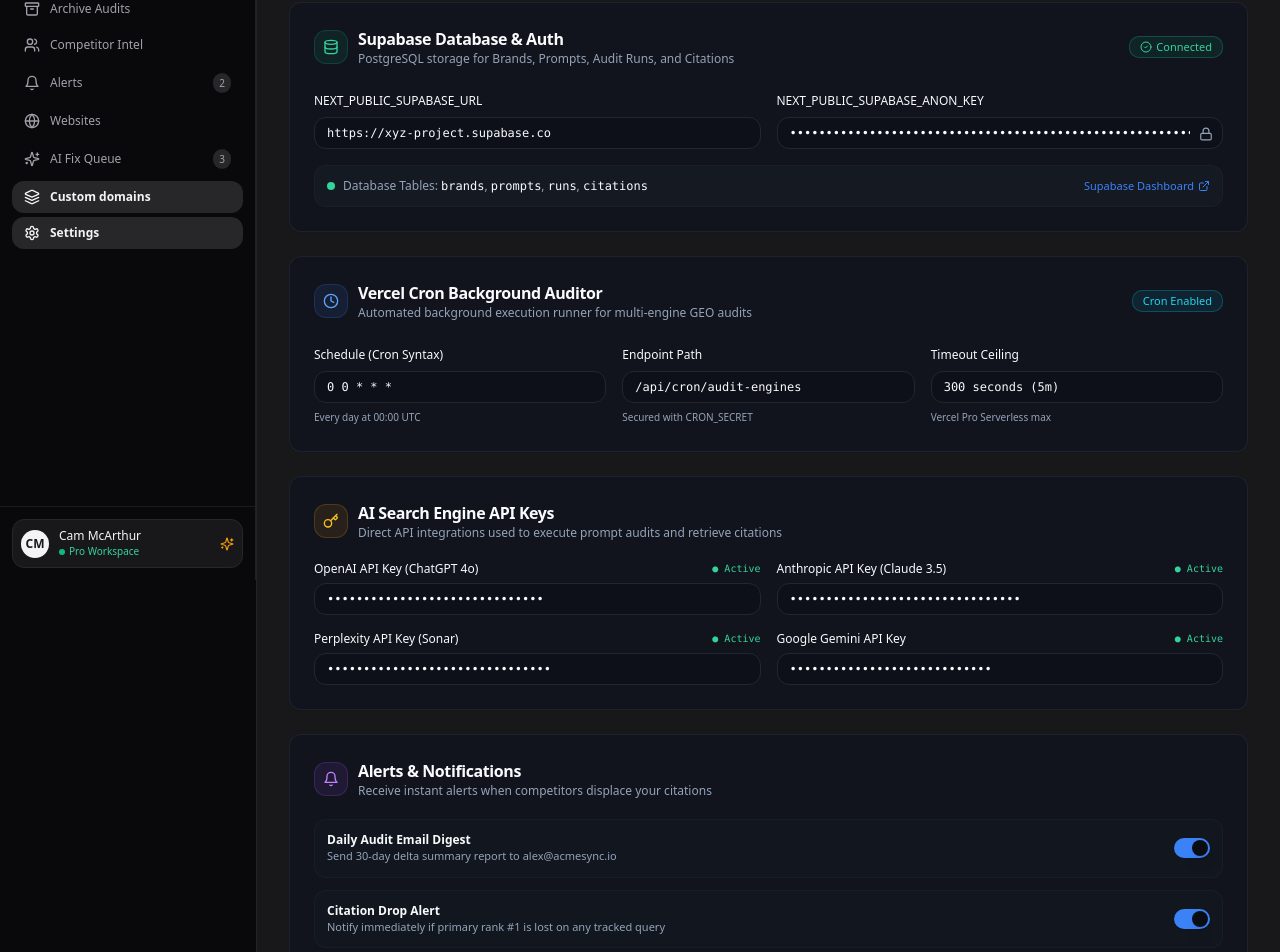
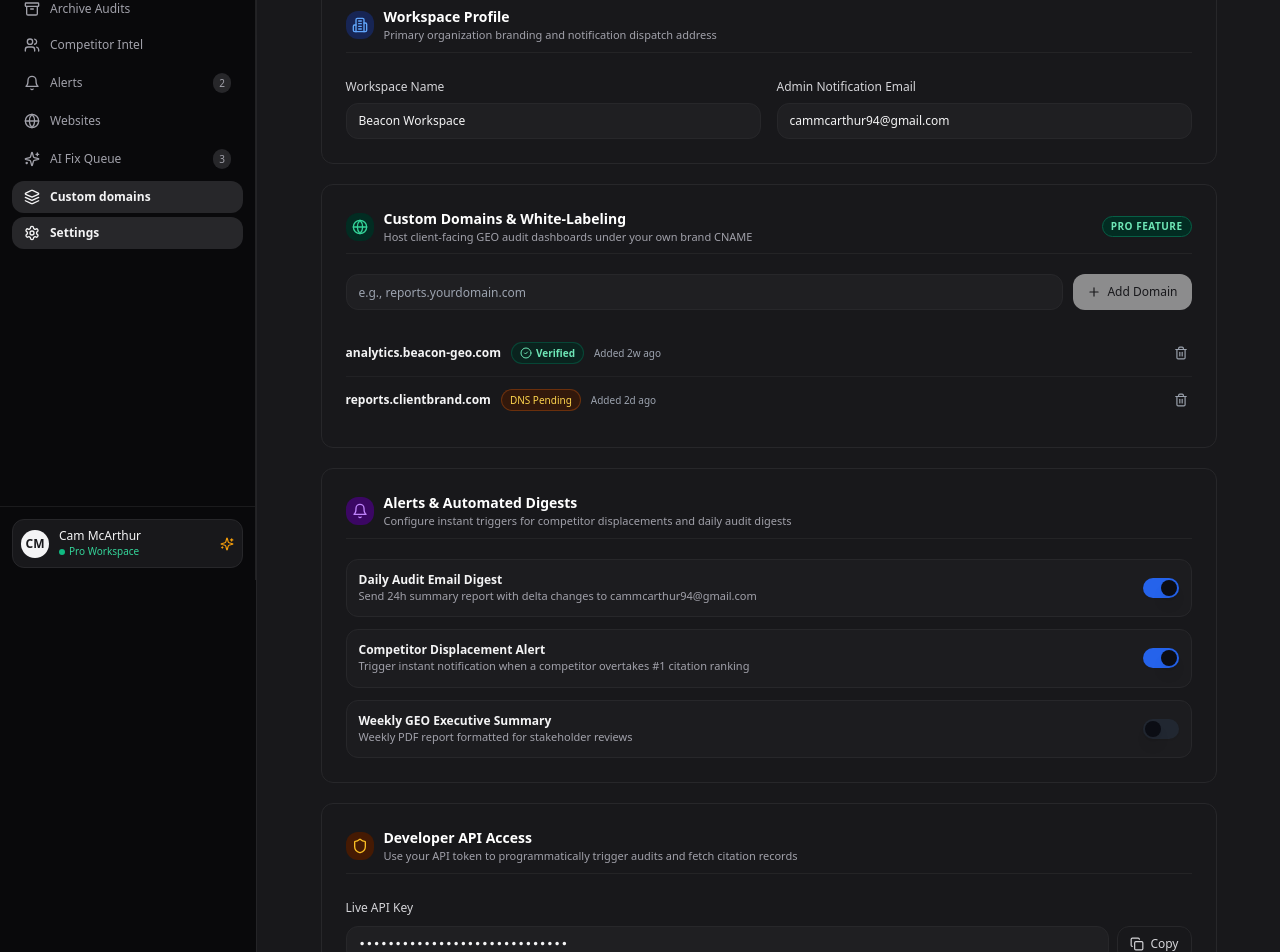
Before and after one commit to cammcarthur94-byte/Beacon, a Next.js app: page /settings in a window 1280 px wide. Shown: the part 220-1172 px from the top of the page. Built offline with nearby package versions, Linux system fonts and the light colour scheme.

Commit message:
feat: redesign Settings page to workspace profile, custom domains, alerts, and developer API access

```diff
--- a/src/app/(dashboard)/settings/page.tsx
+++ b/src/app/(dashboard)/settings/page.tsx
@@ -1,248 +1,327 @@
 'use client';
 
 import * as React from 'react';
-import { Card, CardHeader, CardTitle, CardDescription, CardContent, CardFooter } from '@/components/ui/card';
+import {
+  Card,
+  CardHeader,
+  CardTitle,
+  CardDescription,
+  CardContent,
+  CardFooter,
+} from '@/components/ui/card';
 import { Button } from '@/components/ui/button';
 import { Input } from '@/components/ui/input';
 import { Badge } from '@/components/ui/badge';
 import { Switch } from '@/components/ui/switch';
 import {
-  Database,
-  Clock,
-  Key,
+  Building2,
   Bell,
-  CheckCircle2,
-  Lock,
-  ExternalLink,
+  Globe,
+  Mail,
+  Shield,
   Save,
   Check,
-  RefreshCw,
+  CheckCircle2,
+  ExternalLink,
+  Plus,
+  Trash2,
+  Copy,
+  User,
 } from 'lucide-react';
+import { cn } from '@/lib/utils';
 
 export default function SettingsPage() {
   const [saved, setSaved] = React.useState(false);
+  const [copiedKey, setCopiedKey] = React.useState(false);
+  const [workspaceName, setWorkspaceName] = React.useState('Beacon Workspace');
+  const [adminEmail, setAdminEmail] = React.useState('cammcarthur94@gmail.com');
+  const [customDomain, setCustomDomain] = React.useState('');
+  const [domainsList, setDomainsList] = React.useState([
+    { domain: 'analytics.beacon-geo.com', status: 'verified', added: '2w ago' },
+    { domain: 'reports.clientbrand.com', status: 'pending', added: '2d ago' },
+  ]);
 
   const handleSave = () => {
     setSaved(true);
     setTimeout(() => setSaved(false), 3000);
   };
 
+  const handleCopyApiKey = () => {
+    navigator.clipboard.writeText('bcn_live_8f3a9e1029c4819d7b5e');
+    setCopiedKey(true);
+    setTimeout(() => setCopiedKey(false), 2000);
+  };
+
+  const handleAddDomain = (e: React.FormEvent) => {
+    e.preventDefault();
+    if (!customDomain.trim()) return;
+    setDomainsList((prev) => [
+      { domain: customDomain.trim().toLowerCase(), status: 'pending', added: 'Just now' },
+      ...prev,
+    ]);
+    setCustomDomain('');
+  };
+
+  const handleDeleteDomain = (domain: string) => {
+    setDomainsList((prev) => prev.filter((d) => d.domain !== domain));
+  };
+
   return (
-    <div className="space-y-6 max-w-5xl mx-auto pb-12">
+    <div className="space-y-6 max-w-4xl mx-auto pb-12">
       {/* Header */}
-      <div className="flex flex-col sm:flex-row sm:items-center justify-between gap-4 border-b border-border/80 pb-5">
-        <div>
-          <div className="flex items-center gap-2 mb-1">
-            <span className="text-xs font-semibold uppercase tracking-wider text-primary">System</span>
-            <span className="text-muted-foreground">•</span>
-            <span className="text-xs text-muted-foreground">Integrations & Cron</span>
-          </div>
-          <h2 className="text-2xl font-bold tracking-tight text-foreground">Platform Settings</h2>
-          <p className="text-xs text-muted-foreground mt-1">
-            Manage Supabase credentials, Vercel Cron scheduling, and AI engine model API integrations.
+      <div className="flex flex-col sm:flex-row sm:items-center justify-between gap-4 border-b border-gray-100 dark:border-zinc-800/80 pb-5">
+        <div className="space-y-1">
+          <h1 className="text-2xl md:text-3xl font-bold tracking-tight text-gray-900 dark:text-white">
+            Workspace Settings
+          </h1>
+          <p className="text-xs md:text-sm text-gray-500 dark:text-zinc-400 font-medium">
+            Manage your workspace details, custom domains, team notifications, and API preferences.
           </p>
         </div>
 
-        <Button onClick={handleSave} variant="glow" className="gap-2 text-xs font-semibold self-start sm:self-auto">
+        <Button
+          onClick={handleSave}
+          className="h-9 px-4 rounded-xl bg-gray-900 hover:bg-black dark:bg-white dark:hover:bg-zinc-200 text-white dark:text-zinc-900 font-medium text-xs flex items-center gap-1.5 shadow-2xs self-start sm:self-auto transition-all"
+        >
           {saved ? (
             <>
-              <Check className="w-3.5 h-3.5 text-emerald-300" />
+              <Check className="w-3.5 h-3.5 text-emerald-400" />
               <span>Saved Successfully</span>
             </>
           ) : (
             <>
               <Save className="w-3.5 h-3.5" />
-              <span>Save Settings</span>
+              <span>Save Changes</span>
             </>
           )}
         </Button>
       </div>
 
-      <div className="space-y-6">
-        {/* Supabase Integration Card */}
-        <Card className="border-border/80 shadow-sm">
-          <CardHeader className="pb-3">
-            <div className="flex items-center justify-between">
-              <div className="flex items-center gap-2.5">
-                <div className="p-2 rounded-lg bg-emerald-500/10 border border-emerald-500/20 text-emerald-400">
-                  <Database className="w-4 h-4" />
+      <div className="space-y-5">
+        {/* 1. General Workspace Profile */}
+        <div className="rounded-xl border border-gray-200/80 dark:border-zinc-800 bg-white dark:bg-zinc-900 p-5 md:p-6 shadow-2xs space-y-4">
+          <div className="flex items-center gap-2.5 pb-2 border-b border-gray-100 dark:border-zinc-800/80">
+            <div className="w-7 h-7 rounded-lg bg-blue-50 dark:bg-blue-950 text-blue-600 dark:text-blue-400 flex items-center justify-center">
+              <Building2 className="w-4 h-4" />
             </div>
             <div>
-                  <CardTitle className="text-base font-semibold">Supabase Database & Auth</CardTitle>
-                  <CardDescription className="text-xs">
-                    PostgreSQL storage for Brands, Prompts, Audit Runs, and Citations
-                  </CardDescription>
+              <h2 className="text-sm font-semibold text-gray-900 dark:text-white">
+                Workspace Profile
+              </h2>
+              <p className="text-[11px] text-gray-500 dark:text-zinc-400">
+                Primary organization branding and notification dispatch address
+              </p>
             </div>
           </div>
-              <Badge variant="success" className="text-[11px] gap-1">
-                <CheckCircle2 className="w-3 h-3" /> Connected
-              </Badge>
-            </div>
-          </CardHeader>
-          <CardContent className="space-y-4 pt-2">
-            <div className="grid grid-cols-1 md:grid-cols-2 gap-4">
+
+          <div className="grid grid-cols-1 md:grid-cols-2 gap-4 pt-1">
             <div className="space-y-1.5">
-                <label className="text-xs font-medium text-foreground">NEXT_PUBLIC_SUPABASE_URL</label>
-                <Input
-                  defaultValue="https://xyz-project.supabase.co"
-                  className="h-8 text-xs font-mono"
-                  readOnly
+              <label className="text-xs font-medium text-gray-700 dark:text-zinc-300">
+                Workspace Name
+              </label>
+              <input
+                type="text"
+                value={workspaceName}
+                onChange={(e) => setWorkspaceName(e.target.value)}
+                className="w-full h-9 px-3 rounded-lg border border-gray-200 dark:border-zinc-800 bg-gray-50/50 dark:bg-zinc-800/50 text-xs text-gray-900 dark:text-zinc-100 focus:outline-none focus:border-blue-500 shadow-2xs"
               />
             </div>
+
             <div className="space-y-1.5">
-                <label className="text-xs font-medium text-foreground">NEXT_PUBLIC_SUPABASE_ANON_KEY</label>
-                <div className="relative">
-                  <Input
-                    type="password"
-                    defaultValue="eyJhbGciOiJIUzI1NiIsInR5cCI6IkpXVCJ9.mock_supabase_token"
-                    className="h-8 text-xs font-mono pr-8"
-                    readOnly
+              <label className="text-xs font-medium text-gray-700 dark:text-zinc-300">
+                Admin Notification Email
+              </label>
+              <input
+                type="email"
+                value={adminEmail}
+                onChange={(e) => setAdminEmail(e.target.value)}
+                className="w-full h-9 px-3 rounded-lg border border-gray-200 dark:border-zinc-800 bg-gray-50/50 dark:bg-zinc-800/50 text-xs text-gray-900 dark:text-zinc-100 focus:outline-none focus:border-blue-500 shadow-2xs"
               />
-                  <Lock className="w-3.5 h-3.5 absolute right-2.5 top-2.5 text-muted-foreground" />
             </div>
           </div>
         </div>
 
-            <div className="p-3 rounded-lg bg-muted/40 border border-border/50 flex items-center justify-between text-xs">
-              <div className="flex items-center gap-2">
-                <span className="w-2 h-2 rounded-full bg-emerald-400" />
-                <span className="text-muted-foreground font-medium">
-                  Database Tables: <code className="text-foreground">brands</code>, <code className="text-foreground">prompts</code>, <code className="text-foreground">runs</code>, <code className="text-foreground">citations</code>
+        {/* 2. Custom Domains */}
+        <div className="rounded-xl border border-gray-200/80 dark:border-zinc-800 bg-white dark:bg-zinc-900 p-5 md:p-6 shadow-2xs space-y-4">
+          <div className="flex items-center justify-between pb-2 border-b border-gray-100 dark:border-zinc-800/80">
+            <div className="flex items-center gap-2.5">
+              <div className="w-7 h-7 rounded-lg bg-emerald-50 dark:bg-emerald-950 text-emerald-600 dark:text-emerald-400 flex items-center justify-center">
+                <Globe className="w-4 h-4" />
+              </div>
+              <div>
+                <h2 className="text-sm font-semibold text-gray-900 dark:text-white">
+                  Custom Domains & White-Labeling
+                </h2>
+                <p className="text-[11px] text-gray-500 dark:text-zinc-400">
+                  Host client-facing GEO audit dashboards under your own brand CNAME
+                </p>
+              </div>
+            </div>
+            <span className="text-[10px] font-semibold uppercase tracking-wider px-2 py-0.5 rounded-full bg-emerald-50 dark:bg-emerald-950 text-emerald-700 dark:text-emerald-300 border border-emerald-200 dark:border-emerald-800">
+              Pro Feature
             </span>
           </div>
-              <span className="text-primary hover:underline cursor-pointer flex items-center gap-1 text-[11px]">
-                Supabase Dashboard <ExternalLink className="w-3 h-3" />
+
+          <form onSubmit={handleAddDomain} className="flex items-center gap-2.5 pt-1">
+            <input
+              type="text"
+              value={customDomain}
+              onChange={(e) => setCustomDomain(e.target.value)}
+              placeholder="e.g., reports.yourdomain.com"
+              className="flex-1 h-9 px-3 rounded-lg border border-gray-200 dark:border-zinc-800 bg-gray-50/50 dark:bg-zinc-800/50 text-xs text-gray-900 dark:text-zinc-100 placeholder-gray-400 focus:outline-none focus:border-blue-500 shadow-2xs"
+            />
+            <Button
+              type="submit"
+              disabled={!customDomain.trim()}
+              className="h-9 px-3.5 rounded-lg bg-gray-900 hover:bg-black dark:bg-white dark:hover:bg-zinc-200 text-white dark:text-zinc-900 font-medium text-xs flex items-center gap-1.5 shrink-0 shadow-2xs"
+            >
+              <Plus className="w-3.5 h-3.5" />
+              <span>Add Domain</span>
+            </Button>
+          </form>
+
+          <div className="divide-y divide-gray-100 dark:divide-zinc-800/60 pt-1">
+            {domainsList.map((item) => (
+              <div
+                key={item.domain}
+                className="py-3 flex items-center justify-between text-xs"
+              >
+                <div className="flex items-center gap-2.5">
+                  <span className="font-semibold text-gray-900 dark:text-zinc-100">
+                    {item.domain}
                   </span>
+                  {item.status === 'verified' ? (
+                    <span className="inline-flex items-center gap-1 px-2 py-0.5 rounded-full text-[10px] font-semibold bg-emerald-50 dark:bg-emerald-950/60 text-emerald-700 dark:text-emerald-300 border border-emerald-200/60 dark:border-emerald-800/60">
+                      <CheckCircle2 className="w-3 h-3" />
+                      Verified
+                    </span>
+                  ) : (
+                    <span className="inline-flex items-center gap-1 px-2 py-0.5 rounded-full text-[10px] font-medium bg-amber-50 dark:bg-amber-950/60 text-amber-700 dark:text-amber-300 border border-amber-200/60 dark:border-amber-800/60">
+                      DNS Pending
+                    </span>
+                  )}
+                  <span className="text-[10px] text-gray-400">Added {item.added}</span>
                 </div>
-          </CardContent>
-        </Card>
 
-        {/* Vercel Cron Scheduling Card */}
-        <Card className="border-border/80 shadow-sm">
-          <CardHeader className="pb-3">
-            <div className="flex items-center justify-between">
-              <div className="flex items-center gap-2.5">
-                <div className="p-2 rounded-lg bg-blue-500/10 border border-blue-500/20 text-blue-400">
-                  <Clock className="w-4 h-4" />
+                <button
+                  type="button"
+                  onClick={() => handleDeleteDomain(item.domain)}
+                  title="Remove domain"
+                  className="p-1 rounded-md text-gray-400 hover:text-rose-600 hover:bg-rose-50 dark:hover:bg-rose-950/40 transition-colors"
+                >
+                  <Trash2 className="w-3.5 h-3.5" />
+                </button>
               </div>
-                <div>
-                  <CardTitle className="text-base font-semibold">Vercel Cron Background Auditor</CardTitle>
-                  <CardDescription className="text-xs">
-                    Automated background execution runner for multi-engine GEO audits
-                  </CardDescription>
+            ))}
           </div>
         </div>
-              <Badge variant="cyan" className="text-[11px]">
-                Cron Enabled
-              </Badge>
-            </div>
-          </CardHeader>
-          <CardContent className="space-y-4 pt-2">
-            <div className="grid grid-cols-1 sm:grid-cols-3 gap-4">
-              <div className="space-y-1.5">
-                <label className="text-xs font-medium text-foreground">Schedule (Cron Syntax)</label>
-                <Input defaultValue="0 0 * * *" className="h-8 text-xs font-mono" />
-                <span className="text-[10px] text-muted-foreground">Every day at 00:00 UTC</span>
-              </div>
-              <div className="space-y-1.5">
-                <label className="text-xs font-medium text-foreground">Endpoint Path</label>
-                <Input defaultValue="/api/cron/audit-engines" className="h-8 text-xs font-mono" readOnly />
-                <span className="text-[10px] text-muted-foreground">Secured with CRON_SECRET</span>
-              </div>
-              <div className="space-y-1.5">
-                <label className="text-xs font-medium text-foreground">Timeout Ceiling</label>
-                <Input defaultValue="300 seconds (5m)" className="h-8 text-xs font-mono" readOnly />
-                <span className="text-[10px] text-muted-foreground">Vercel Pro Serverless max</span>
-              </div>
-            </div>
-          </CardContent>
-        </Card>
 
-        {/* AI Engine API Keys Configuration */}
-        <Card className="border-border/80 shadow-sm">
-          <CardHeader className="pb-3">
-            <div className="flex items-center gap-2.5">
-              <div className="p-2 rounded-lg bg-amber-500/10 border border-amber-500/20 text-amber-400">
-                <Key className="w-4 h-4" />
-              </div>
-              <div>
-                <CardTitle className="text-base font-semibold">AI Search Engine API Keys</CardTitle>
-                <CardDescription className="text-xs">
-                  Direct API integrations used to execute prompt audits and retrieve citations
-                </CardDescription>
-              </div>
-            </div>
-          </CardHeader>
-          <CardContent className="space-y-3.5 pt-2">
-            <div className="grid grid-cols-1 md:grid-cols-2 gap-4">
-              <div className="space-y-1.5">
-                <div className="flex justify-between items-center text-xs">
-                  <span className="font-medium text-foreground">OpenAI API Key (ChatGPT 4o)</span>
-                  <span className="text-emerald-400 font-mono text-[10px]">● Active</span>
-                </div>
-                <Input type="password" defaultValue="sk-proj-mock-openai-key-sample" className="h-8 text-xs font-mono" />
-              </div>
-
-              <div className="space-y-1.5">
-                <div className="flex justify-between items-center text-xs">
-                  <span className="font-medium text-foreground">Anthropic API Key (Claude 3.5)</span>
-                  <span className="text-emerald-400 font-mono text-[10px]">● Active</span>
-                </div>
-                <Input type="password" defaultValue="sk-ant-mock-anthropic-key-sample" className="h-8 text-xs font-mono" />
-              </div>
-
-              <div className="space-y-1.5">
-                <div className="flex justify-between items-center text-xs">
-                  <span className="font-medium text-foreground">Perplexity API Key (Sonar)</span>
-                  <span className="text-emerald-400 font-mono text-[10px]">● Active</span>
-                </div>
-                <Input type="password" defaultValue="pplx-mock-perplexity-key-sample" className="h-8 text-xs font-mono" />
-              </div>
-
-              <div className="space-y-1.5">
-                <div className="flex justify-between items-center text-xs">
-                  <span className="font-medium text-foreground">Google Gemini API Key</span>
-                  <span className="text-emerald-400 font-mono text-[10px]">● Active</span>
-                </div>
-                <Input type="password" defaultValue="AIzaSyMock-gemini-key-sample" className="h-8 text-xs font-mono" />
-              </div>
-            </div>
-          </CardContent>
-        </Card>
-
-        {/* Notifications & Digest */}
-        <Card className="border-border/80 shadow-sm">
-          <CardHeader className="pb-3">
-            <div className="flex items-center gap-2.5">
-              <div className="p-2 rounded-lg bg-purple-500/10 border border-purple-500/20 text-purple-400">
+        {/* 3. Alerts & Automated Notifications */}
+        <div className="rounded-xl border border-gray-200/80 dark:border-zinc-800 bg-white dark:bg-zinc-900 p-5 md:p-6 shadow-2xs space-y-4">
+          <div className="flex items-center gap-2.5 pb-2 border-b border-gray-100 dark:border-zinc-800/80">
+            <div className="w-7 h-7 rounded-lg bg-purple-50 dark:bg-purple-950 text-purple-600 dark:text-purple-400 flex items-center justify-center">
               <Bell className="w-4 h-4" />
             </div>
             <div>
-                <CardTitle className="text-base font-semibold">Alerts & Notifications</CardTitle>
-                <CardDescription className="text-xs">
-                  Receive instant alerts when competitors displace your citations
-                </CardDescription>
+              <h2 className="text-sm font-semibold text-gray-900 dark:text-white">
+                Alerts & Automated Digests
+              </h2>
+              <p className="text-[11px] text-gray-500 dark:text-zinc-400">
+                Configure instant triggers for competitor displacements and daily audit digests
+              </p>
             </div>
           </div>
-          </CardHeader>
-          <CardContent className="space-y-3 pt-2">
-            <div className="flex items-center justify-between p-3 rounded-lg border border-border/50 bg-muted/20">
+
+          <div className="space-y-3 pt-1">
+            <div className="flex items-center justify-between p-3 rounded-xl border border-gray-200/60 dark:border-zinc-800 bg-gray-50/50 dark:bg-zinc-800/30">
               <div>
-                <div className="text-xs font-semibold text-foreground">Daily Audit Email Digest</div>
-                <div className="text-[11px] text-muted-foreground">Send 30-day delta summary report to alex@acmesync.io</div>
+                <div className="text-xs font-semibold text-gray-900 dark:text-zinc-100">
+                  Daily Audit Email Digest
                 </div>
-              <Switch defaultChecked />
+                <div className="text-[11px] text-gray-500 dark:text-zinc-400">
+                  Send 24h summary report with delta changes to {adminEmail}
+                </div>
+              </div>
+              <Switch defaultChecked className="data-[state=checked]:bg-blue-600" />
             </div>
 
-            <div className="flex items-center justify-between p-3 rounded-lg border border-border/50 bg-muted/20">
+            <div className="flex items-center justify-between p-3 rounded-xl border border-gray-200/60 dark:border-zinc-800 bg-gray-50/50 dark:bg-zinc-800/30">
               <div>
-                <div className="text-xs font-semibold text-foreground">Citation Drop Alert</div>
-                <div className="text-[11px] text-muted-foreground">Notify immediately if primary rank #1 is lost on any tracked query</div>
+                <div className="text-xs font-semibold text-gray-900 dark:text-zinc-100">
+                  Competitor Displacement Alert
                 </div>
-              <Switch defaultChecked />
+                <div className="text-[11px] text-gray-500 dark:text-zinc-400">
+                  Trigger instant notification when a competitor overtakes #1 citation ranking
                 </div>
-          </CardContent>
-        </Card>
+              </div>
+              <Switch defaultChecked className="data-[state=checked]:bg-blue-600" />
+            </div>
+
+            <div className="flex items-center justify-between p-3 rounded-xl border border-gray-200/60 dark:border-zinc-800 bg-gray-50/50 dark:bg-zinc-800/30">
+              <div>
+                <div className="text-xs font-semibold text-gray-900 dark:text-zinc-100">
+                  Weekly GEO Executive Summary
+                </div>
+                <div className="text-[11px] text-gray-500 dark:text-zinc-400">
+                  Weekly PDF report formatted for stakeholder reviews
+                </div>
+              </div>
+              <Switch className="data-[state=checked]:bg-blue-600" />
+            </div>
+          </div>
+        </div>
+
+        {/* 4. Public API & Webhook Access */}
+        <div className="rounded-xl border border-gray-200/80 dark:border-zinc-800 bg-white dark:bg-zinc-900 p-5 md:p-6 shadow-2xs space-y-4">
+          <div className="flex items-center gap-2.5 pb-2 border-b border-gray-100 dark:border-zinc-800/80">
+            <div className="w-7 h-7 rounded-lg bg-amber-50 dark:bg-amber-950 text-amber-600 dark:text-amber-400 flex items-center justify-center">
+              <Shield className="w-4 h-4" />
+            </div>
+            <div>
+              <h2 className="text-sm font-semibold text-gray-900 dark:text-white">
+                Developer API Access
+              </h2>
+              <p className="text-[11px] text-gray-500 dark:text-zinc-400">
+                Use your API token to programmatically trigger audits and fetch citation records
+              </p>
+            </div>
+          </div>
+
+          <div className="space-y-2 pt-1">
+            <label className="text-xs font-medium text-gray-700 dark:text-zinc-300">
+              Live API Key
+            </label>
+            <div className="flex items-center gap-2">
+              <input
+                type="password"
+                value="bcn_live_8f3a9e1029c4819d7b5e"
+                readOnly
+                className="flex-1 h-9 px-3 font-mono rounded-lg border border-gray-200 dark:border-zinc-800 bg-gray-50/50 dark:bg-zinc-800/50 text-xs text-gray-900 dark:text-zinc-100 shadow-2xs select-all"
+              />
+              <Button
+                type="button"
+                variant="outline"
+                onClick={handleCopyApiKey}
+                className="h-9 px-3 rounded-lg border-gray-200 dark:border-zinc-800 bg-white dark:bg-zinc-900 text-xs text-gray-700 dark:text-zinc-300 font-medium flex items-center gap-1.5 shadow-2xs hover:bg-gray-50"
+              >
+                {copiedKey ? (
+                  <>
+                    <Check className="w-3.5 h-3.5 text-emerald-500" />
+                    <span>Copied!</span>
+                  </>
+                ) : (
+                  <>
+                    <Copy className="w-3.5 h-3.5" />
+                    <span>Copy</span>
+                  </>
+                )}
+              </Button>
+            </div>
+            <p className="text-[10px] text-gray-400">
+              Never share your API token in public repositories or client-side code.
+            </p>
+          </div>
+        </div>
       </div>
     </div>
   );
```
Lines whose indentation alone changed are shown as unchanged.
